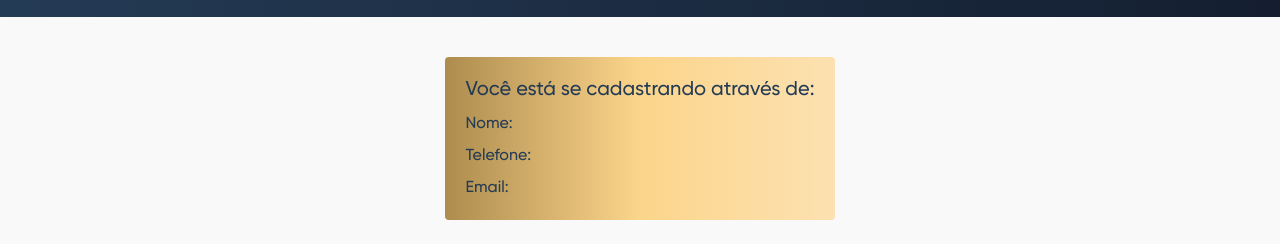
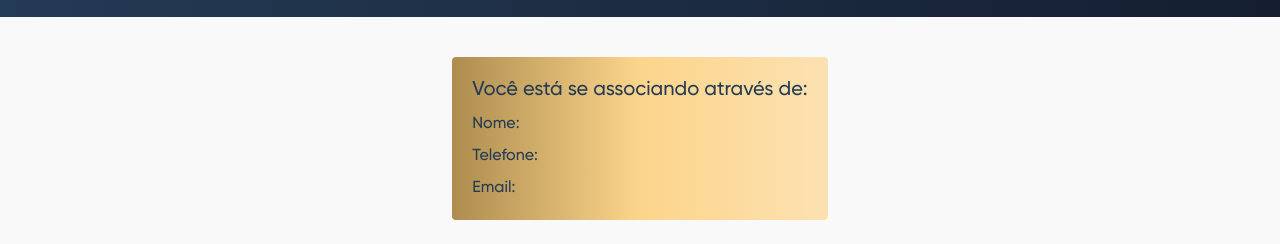
Before and after one commit to LeonardoAFreire/paginaPlanos, a plain HTML site: page index.html in a window 1280 px wide. Shown: the part 82-326 px from the top of the page. Drawn offline with Linux system fonts and the light colour scheme.

Commit message:
texto plataforma

```diff
--- a/index.html
+++ b/index.html
@@ -23,7 +23,7 @@
       <!-- Conteúdo com informações de cadastro -->
       <div class="plataforma">
         <div class="conteudo-plataforma">
-          <p class="font-1-m cor-1">Você está se cadastrando através de:</p>
+          <p class="font-1-m cor-1">Você está se associando através de:</p>
           <span class="font-1-s cor-1" id="redeNome">Nome:</span>
           <span class="font-1-s cor-1" id="redeTelefone">Telefone:</span>
           <span class="font-1-s cor-1" id="redeEmail">Email:</span>
```
